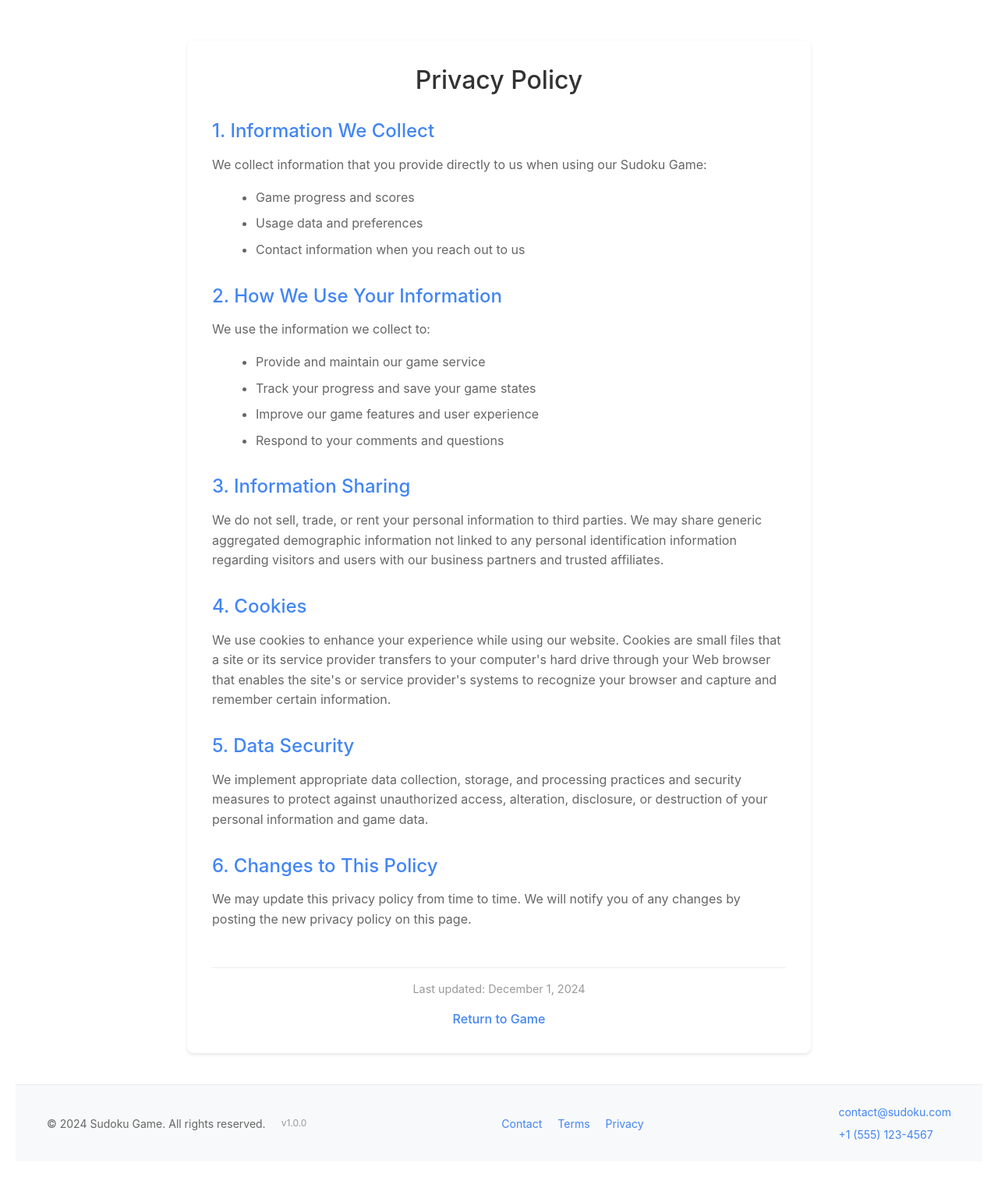
After one commit to mani-django09/sudoku-game, a Flask app: page /privacy in a window 1280 px wide. The commit adds this page. Shown: the whole page at 78% size. Run offline with Flask 3, Linux system fonts and the light colour scheme; some libraries are stand-ins or nearby versions.

Commit message:
Agent query: Please verify: 1. Are the Terms and Privacy links visible in the footer? 2. Do they work when clicked? 3. Is the styling consistent with the rest of the site?

```diff
--- a/routes.py
+++ b/routes.py
@@ -193,6 +193,15 @@ def contact():
         return redirect(url_for('contact'))
     return render_template('contact.html')
 
+
+@app.route('/terms')
+def terms():
+    return render_template('terms.html')
+
+@app.route('/privacy')
+def privacy():
+    return render_template('privacy.html')
+
 @app.route('/daily-challenge')
 def daily_challenge():
     try:
--- a/static/css/style.css
+++ b/static/css/style.css
@@ -831,3 +831,88 @@ textarea.form-control {
         font-size: 16px; /* Prevent zoom on mobile */
     }
 }
+
+/* Legal Pages Styling */
+.legal-content {
+    max-width: 800px;
+    margin: 2rem auto;
+    padding: 2rem;
+    background-color: #fff;
+    border-radius: 8px;
+    box-shadow: 0 2px 4px rgba(0, 0, 0, 0.1);
+}
+
+.legal-content h1 {
+    color: #333;
+    margin-bottom: 2rem;
+    font-size: 2rem;
+    text-align: center;
+}
+
+.legal-section {
+    margin-bottom: 2rem;
+}
+
+.legal-section h2 {
+    color: #4285f4;
+    font-size: 1.5rem;
+    margin-bottom: 1rem;
+}
+
+.legal-section p {
+    color: #666;
+    line-height: 1.6;
+    margin-bottom: 1rem;
+}
+
+.legal-section ul {
+    list-style-type: disc;
+    margin-left: 1.5rem;
+    margin-bottom: 1rem;
+}
+
+.legal-section li {
+    color: #666;
+    line-height: 1.6;
+    margin-bottom: 0.5rem;
+}
+
+.legal-footer {
+    margin-top: 3rem;
+    padding-top: 1rem;
+    border-top: 1px solid #eee;
+    text-align: center;
+}
+
+.legal-footer p {
+    color: #999;
+    font-size: 0.9rem;
+    margin-bottom: 1rem;
+}
+
+.back-link {
+    display: inline-block;
+    color: #4285f4;
+    text-decoration: none;
+    font-weight: 500;
+}
+
+.back-link:hover {
+    text-decoration: underline;
+}
+
+/* Responsive adjustments for legal pages */
+@media (max-width: 768px) {
+    .legal-content {
+        margin: 1rem;
+        padding: 1rem;
+    }
+
+    .legal-content h1 {
+        font-size: 1.75rem;
+    }
+
+    .legal-section h2 {
+        font-size: 1.25rem;
+    }
+}
--- /dev/null
+++ b/templates/base.html
@@ -0,0 +1,48 @@
+<!DOCTYPE html>
+<html lang="en">
+<head>
+    <meta charset="UTF-8">
+    <meta name="viewport" content="width=device-width, initial-scale=1.0">
+    <title>{% block title %}Sudoku Game{% endblock %}</title>
+    <link href="https://cdn.jsdelivr.net/npm/bootstrap@5.3.0/dist/css/bootstrap.min.css" rel="stylesheet">
+    <link href="https://cdn.jsdelivr.net/npm/feather-icons/dist/feather.css" rel="stylesheet">
+    <link rel="stylesheet" href="{{ url_for('static', filename='css/style.css') }}">
+    {% block extra_css %}{% endblock %}
+</head>
+<body>
+    <div class="container">
+        {% block content %}{% endblock %}
+    </div>
+
+    <footer class="site-footer">
+        <div class="footer-content">
+            <div class="footer-section">
+                <p class="copyright">&copy; <span id="current-year"></span> Sudoku Game. All rights reserved.</p>
+                <span class="version">v1.0.0</span>
+            </div>
+            <div class="footer-section">
+                <nav class="footer-links">
+                    <a href="{{ url_for('contact') }}">Contact</a>
+                    <a href="{{ url_for('terms') }}">Terms</a>
+                    <a href="{{ url_for('privacy') }}">Privacy</a>
+                </nav>
+            </div>
+            <div class="footer-section">
+                <div class="contact-options">
+                    <a href="mailto:contact@sudoku.com">contact@sudoku.com</a>
+                    <a href="tel:+15551234567">+1 (555) 123-4567</a>
+                </div>
+            </div>
+        </div>
+    </footer>
+
+    <script src="https://cdn.jsdelivr.net/npm/feather-icons/dist/feather.min.js"></script>
+    {% block extra_js %}{% endblock %}
+    <script>
+        document.addEventListener('DOMContentLoaded', () => {
+            feather.replace();
+            document.getElementById('current-year').textContent = new Date().getFullYear();
+        });
+    </script>
+</body>
+</html>
--- /dev/null
+++ b/templates/privacy.html
@@ -0,0 +1,55 @@
+{% extends "base.html" %}
+
+{% block title %}Privacy Policy - Sudoku Game{% endblock %}
+
+{% block content %}
+<div class="legal-content">
+    <h1>Privacy Policy</h1>
+
+    <section class="legal-section">
+        <h2>1. Information We Collect</h2>
+        <p>We collect information that you provide directly to us when using our Sudoku Game:</p>
+        <ul>
+            <li>Game progress and scores</li>
+            <li>Usage data and preferences</li>
+            <li>Contact information when you reach out to us</li>
+        </ul>
+    </section>
+
+    <section class="legal-section">
+        <h2>2. How We Use Your Information</h2>
+        <p>We use the information we collect to:</p>
+        <ul>
+            <li>Provide and maintain our game service</li>
+            <li>Track your progress and save your game states</li>
+            <li>Improve our game features and user experience</li>
+            <li>Respond to your comments and questions</li>
+        </ul>
+    </section>
+
+    <section class="legal-section">
+        <h2>3. Information Sharing</h2>
+        <p>We do not sell, trade, or rent your personal information to third parties. We may share generic aggregated demographic information not linked to any personal identification information regarding visitors and users with our business partners and trusted affiliates.</p>
+    </section>
+
+    <section class="legal-section">
+        <h2>4. Cookies</h2>
+        <p>We use cookies to enhance your experience while using our website. Cookies are small files that a site or its service provider transfers to your computer's hard drive through your Web browser that enables the site's or service provider's systems to recognize your browser and capture and remember certain information.</p>
+    </section>
+
+    <section class="legal-section">
+        <h2>5. Data Security</h2>
+        <p>We implement appropriate data collection, storage, and processing practices and security measures to protect against unauthorized access, alteration, disclosure, or destruction of your personal information and game data.</p>
+    </section>
+
+    <section class="legal-section">
+        <h2>6. Changes to This Policy</h2>
+        <p>We may update this privacy policy from time to time. We will notify you of any changes by posting the new privacy policy on this page.</p>
+    </section>
+
+    <div class="legal-footer">
+        <p>Last updated: December 1, 2024</p>
+        <a href="{{ url_for('index') }}" class="back-link">Return to Game</a>
+    </div>
+</div>
+{% endblock %}
```
Also changed, not shown: templates/terms.html (added, +54 -0 lines).
